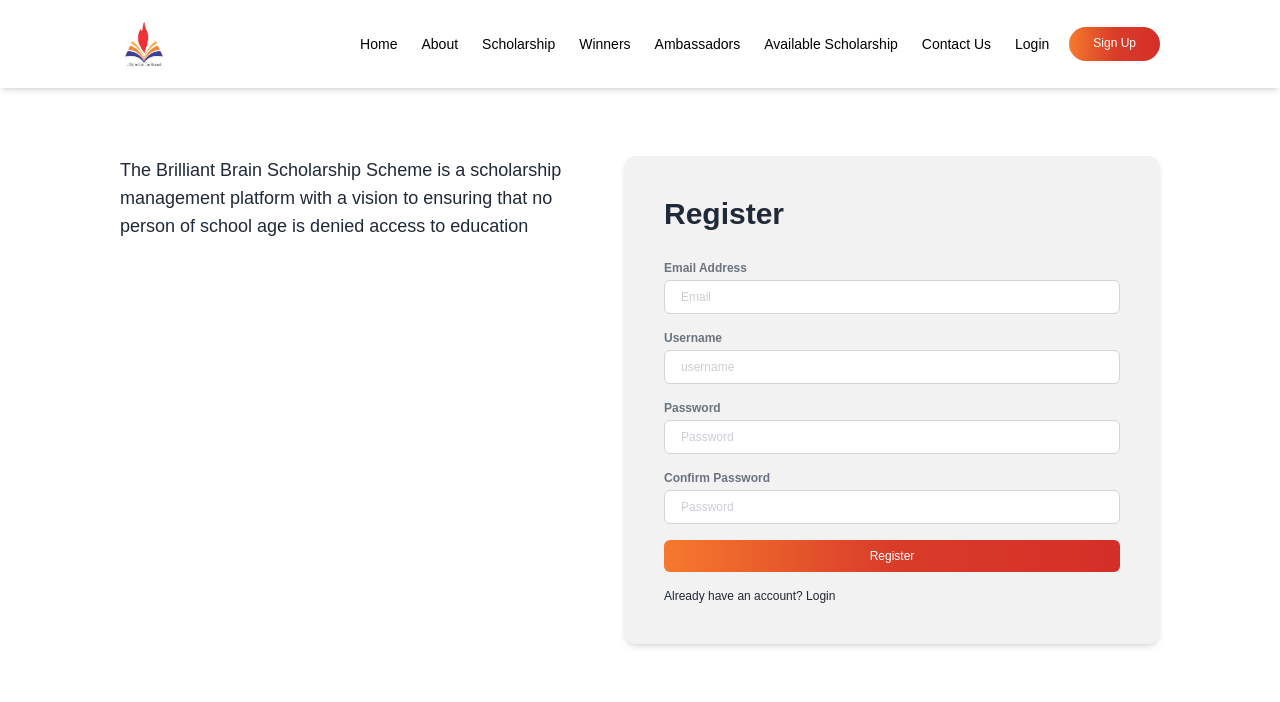
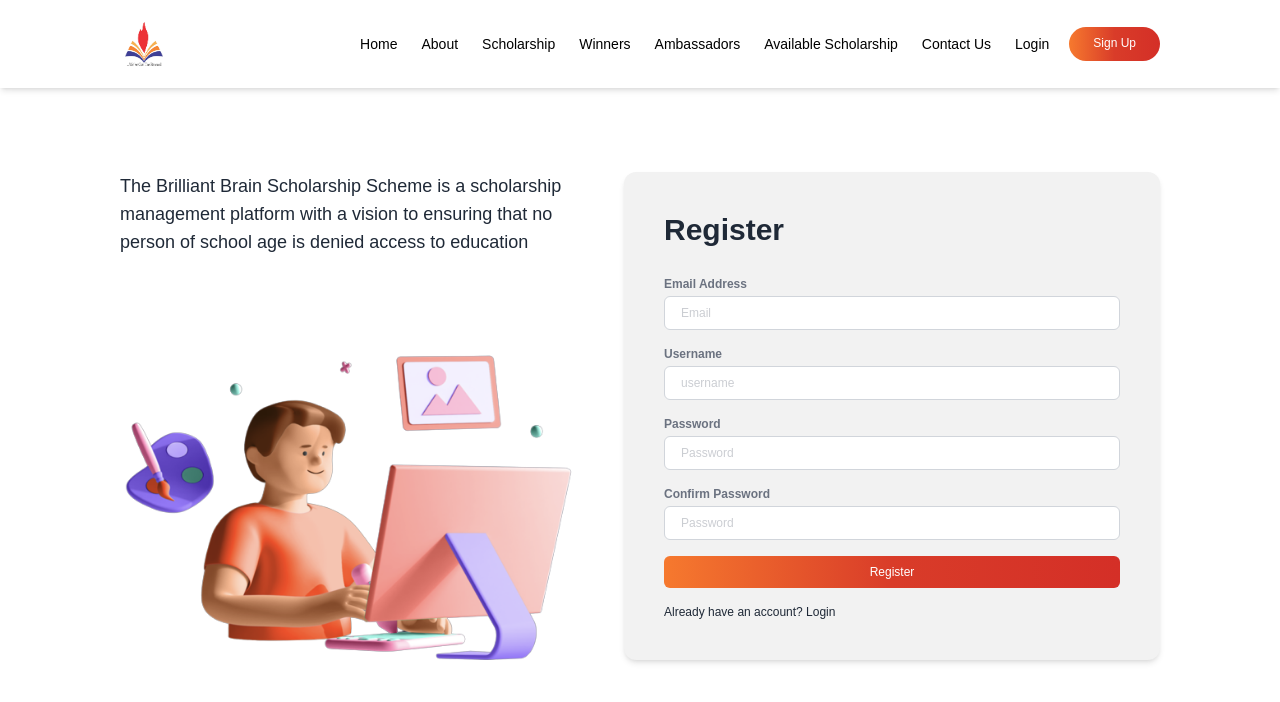
Before and after one commit to adefokun/brilliant-brain, a Next.js app: page /register in a window 1280 px wide. Shown: the top 702 px of the page. Built offline with nearby package versions, Linux system fonts and the light colour scheme; a web font is replaced by a local one; what prettier-plugin-tailwindcss would draw is missing.

Commit message:
update auth pages

```diff
--- a/pages/login.tsx
+++ b/pages/login.tsx
@@ -2,6 +2,8 @@
 import Header from '@/components/Header'
 import Link from 'next/link'
 import React from 'react'
+import LockImg from '@/assets/lock.png'
+import Image from 'next/image'
 
 const Login = () => {
 
@@ -10,10 +12,11 @@
     <div>
         <Header />
         <div className="flex flex-col items-center justify-center min-h-screen">
-            <section className="section mb-32 pt-32">
+            <section className="section mb-32 pt-20 md:pt-40">
                 <div className="flex flex-col md:flex-row gap-4 md:gap-12">
-                    <div className="flex-1 flex flex-col gap-4">
+                    <div className="flex-1 flex flex-col justify-between gap-4">
                         <p className="md:text-lg mb-4">The Brilliant Brain Scholarship Scheme is a scholarship management platform with a vision to ensuring that no person of school age is denied access to education </p>
+                        <Image src={LockImg} alt="" className="" />
                     </div>
                     <div className="flex-1 flex flex-col p-4 md:p-10 bg-[#F2F2F2] rounded-xl shadow-md">
                         <h1 className="text-3xl font-bold text-gray-800 font-argentinum mb-3">Login</h1>
--- a/pages/register.tsx
+++ b/pages/register.tsx
@@ -2,6 +2,10 @@
 import Header from '@/components/Header'
 import Link from 'next/link'
 import React from 'react'
+import RegisterImg from '@/assets/register.png'
+import Image from 'next/image'
+
+
 
 const Register = () => {
     const [success, setSuccess] = React.useState(true)
@@ -11,10 +15,11 @@
     <div>
         <Header />
         <div className="flex flex-col items-center justify-center min-h-screen">
-            <section className="section mb-32 pt-32">
+            <section className="section mb-32 pt-20 md:pt-40">
                 <div className="flex flex-col md:flex-row gap-4 md:gap-12">
-                    <div className="flex-1 flex flex-col gap-4">
-                        <p className="md:text-lg mb-4">The Brilliant Brain Scholarship Scheme is a scholarship management platform with a vision to ensuring that no person of school age is denied access to education </p>
+                    <div className="flex-1 flex flex-col justify-between">
+                        <p className="md:text-lg">The Brilliant Brain Scholarship Scheme is a scholarship management platform with a vision to ensuring that no person of school age is denied access to education </p>
+                        <Image src={RegisterImg} alt="" className="" />
                     </div>
                     <div className="flex-1 flex flex-col p-4 md:p-10 bg-[#F2F2F2] rounded-xl shadow-md">
                         <h1 className="text-3xl font-bold text-gray-800 font-argentinum mb-3">Register</h1>
```
Also changed, not shown: components/Footer/index.jsx (+1 -1 lines), assets/lock.png (added), assets/register.png (added).
